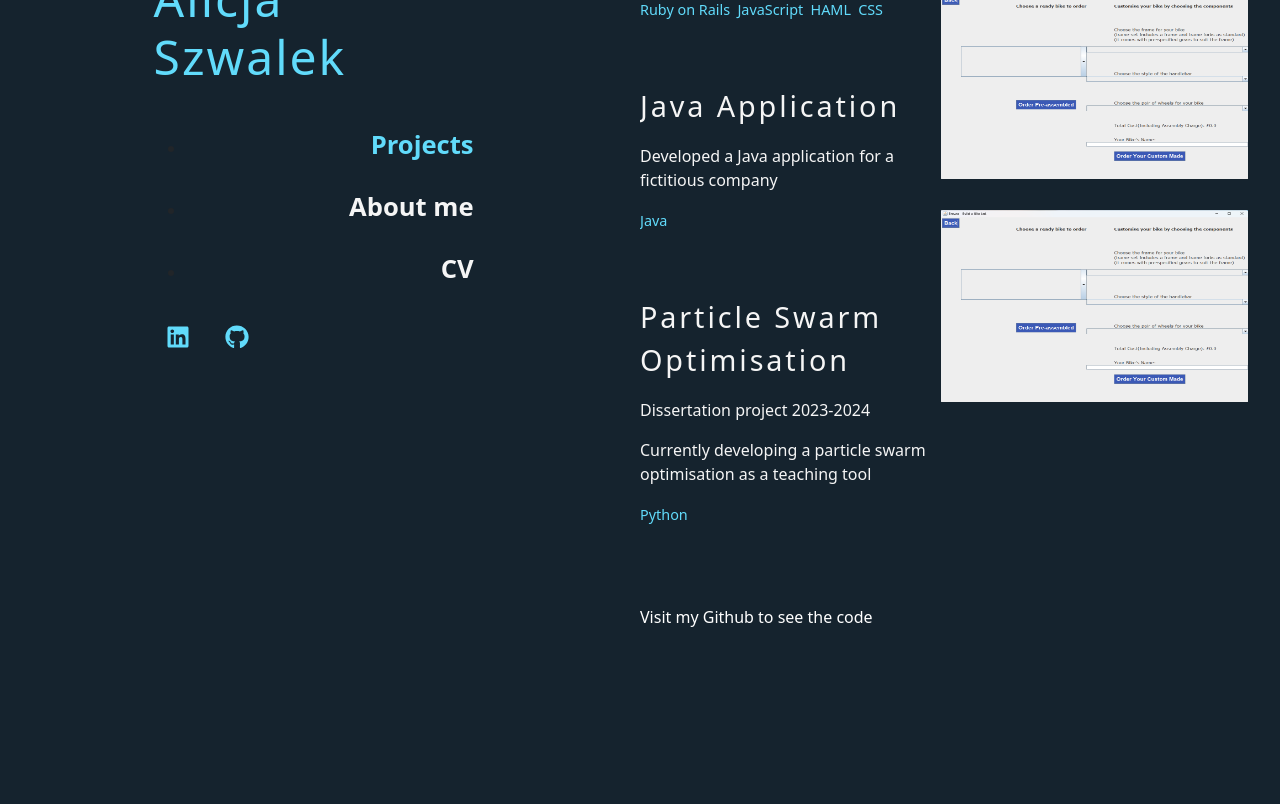
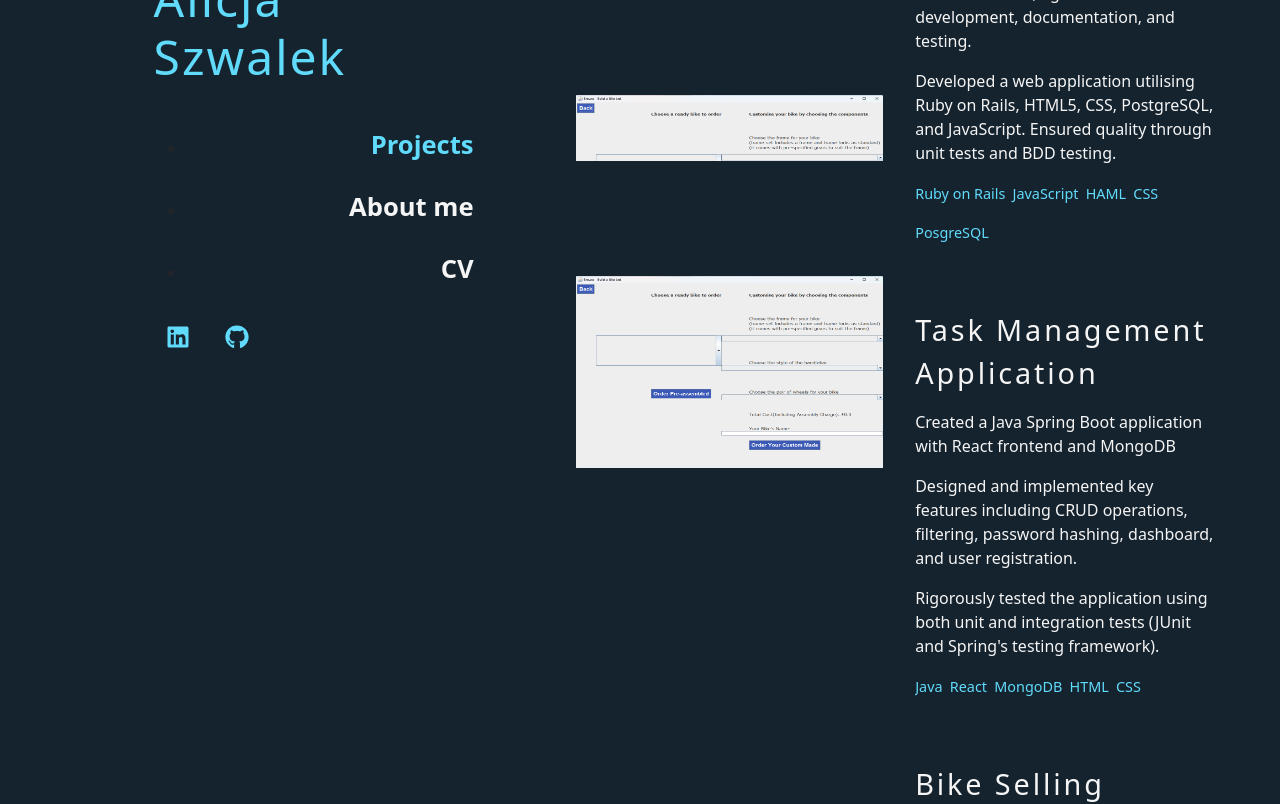
Before and after one commit to aszwalek1/aszwalek1.github.io, a React (Vite) app: page /alicja_Szwalek in a window 1280 px wide. Shown: the part 280-1084 px from the top of the page. Before the commit the page ends 985 px from the top, so only its background shows below. Built offline with nearby package versions, Linux system fonts and the light colour scheme.

Commit message:
added a project, changed descriptions

```diff
--- a/src/index.css
+++ b/src/index.css
@@ -9,7 +9,7 @@ html, h3, main, nav, div {
 }
 
 .menu-container {
-    width:50%;
+    width:45%;
     float: left;
     padding: 10% 12%;
 }
@@ -104,28 +104,18 @@ nav ul li a.active::after {
     margin-bottom: 3em;
 }
 
-.columns-container {
-    display: flex;
+.projects-left-column {
+    position: relative;
 }
-.projects-left-column {
-    width: 80em;
+
+.project-picture-2 {
+    position: absolute;
+
 }
-.projects-right-column {
-    display: flex;
-    flex-direction: column;
-    gap: 3.5%;
-    margin-top: 6.5em;
-}
+
 .project-title {
     font-size: 1.8em;
     letter-spacing: 0.1em;
-}
-
-.project-picture {
-    width: 19.2em;
-    height: 12em;
-    display: block;
-    margin-right: 2em;
 }
 
 .language {
@@ -256,53 +246,6 @@ nav ul li a.active::after {
 
 
 
-
-
-
-
-
-
-
-
-
-
-
-
-
-
-
-
-
-
-
-
-
-
-
-
-
-
-
-
-
-
-
-
-
-
-
-
-
-
-
-
-
-
-
-
-
-
-
 @media only screen and (max-width: 1024px) {
 
     nav ul li a:hover,
@@ -390,3 +333,55 @@ nav ul li a.active::after {
 
 
 }
+
+@media only screen and (min-width: 1200px) {
+    .columns-container {
+        display: flex;
+    }
+    .projects-left-column {
+        width: 100%;
+        padding-left: -10em;
+    }
+    .project-picture {
+        width: 19.2em;
+        height: 12em;
+        display: block;
+        margin-right: 2em;
+        margin-top: 7.2em;
+    }
+
+    .project-picture-2 {
+        margin-top: 12.1em;
+    }
+
+    .project-picture-3 {
+        margin-top: 8em;
+    }
+}
+
+@media only screen and (max-width: 1200px) {
+    .project-picture {
+        opacity: 0;
+        height: 1px;
+    }
+}
+
+/* @media only screen and (min-width: 1200px) and (max-width: 1300px) {
+    .project-picture-2 {
+        margin-top: 23.5em;
+    }
+
+    .project-picture-3 {
+        margin-top: 22.2em;
+    }
+}
+
+@media only screen and (min-width: 1300px) and (max-width: 1400px) {
+    .project-picture-2 {
+        margin-top: 23.5em;
+    }
+
+    .project-picture-3 {
+        margin-top: 22.2em;
+    }
+} */
--- a/src/pages/projects.tsx
+++ b/src/pages/projects.tsx
@@ -6,23 +6,50 @@ const Projects = () => {
         <div className="page-container" id='slide'>
             <div className='columns-container'>
                 <div className='projects-left-column'>
+                    <div>
+                        <SoftwareHut_Image/>
+                    </div>
+                    <div className='project-picture-2'>
+                        <SystemsDesign_Image/>
+                    </div>
+                    <div className='project-picture-3'>
+                        <SystemsDesign_Image/>
+                    </div>
+
+                </div>
+                <div className='projects-right-column'>
                     <h4 className="page-title">Featured Projects</h4>
 
                     <div className="project" >
                         <p className="project-title">Software Hut</p>
-                        <p>Worked in a team of 6 to develop a Ruby on Rails application for <br></br>
-                            the Department of Electronic and Electrical Engineering</p>
-                        <p>Used User Stories and Kanban to manage the development process</p>
+                        <p>Led the front-end team and assisted team members in learning the required skills</p>
+                        <p>Managed diverse stages of software development lifecycle: requirement construction through customer communication, agile software development, documentation, and testing. </p>
+                        <p>Developed a web application utilising Ruby on Rails, HTML5, CSS, PostgreSQL, and JavaScript. Ensured quality through unit tests and BDD testing. </p>
                         <p className="language">Ruby on Rails&ensp;</p>
                         <p className="language">JavaScript&ensp;</p>
                         <p className="language">HAML&ensp;</p>
+                        <p className="language">CSS&ensp;</p>
+                        <p className="language">PosgreSQL</p>
+                    </div>
+                    <div className="project">
+                        <p className="project-title">Task Management Application</p>
+                        <p>Created a Java Spring Boot application with React frontend and MongoDB</p>
+                        <p>Designed and implemented key features including CRUD operations, filtering, password hashing, dashboard, and user registration.</p>
+                        <p>Rigorously tested the application using both unit and integration tests (JUnit and Spring's testing framework).</p>
+                        <p className="language">Java&ensp;</p>
+                        <p className="language">React&ensp;</p>
+                        <p className="language">MongoDB&ensp;</p>
+                        <p className="language">HTML&ensp;</p>
                         <p className="language">CSS</p>
                     </div>
 
                     <div className="project">
-                        <p className="project-title">Java Application</p>
-                        <p>Developed a Java application for a fictitious company</p>
-                        <p className="language">Java</p>
+                        <p className="project-title">Bike Selling Company Application</p>
+                        <p>Cooperated in a team to develop a Java and MySQL application for a fictitious company</p>
+                        <p>Enhanced UML class diagram and state machine skills</p>
+                        <p>Employed Kanban and pair programming methodologies to drive project development</p>
+                        <p className="language">Java&ensp;</p>
+                        <p className="language">MySQL</p>
                     </div>
 
                     <div className="project">
@@ -36,18 +63,7 @@ const Projects = () => {
 
                     <p className='visit-github'>Visit my Github to see the code</p>
                 </div>
-                <div className='projects-right-column'>
-                    <div>
-                        <SoftwareHut_Image/>
-                    </div>
-                    <div>
-                        <SystemsDesign_Image/>
-                    </div>
-                    <div>
-                        <SystemsDesign_Image/>
-                    </div>
 
-                </div>
             </div>
 
 
```
